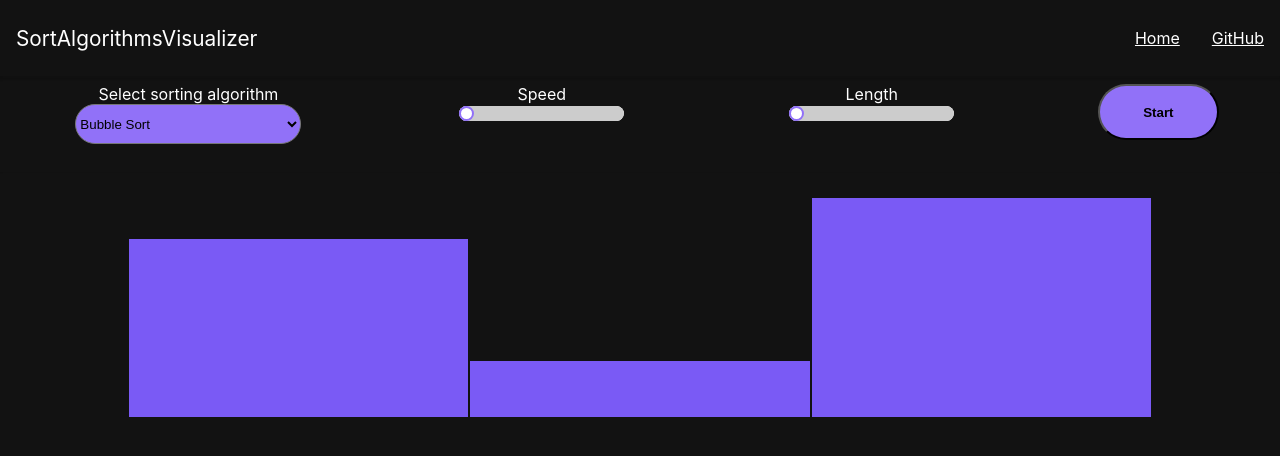
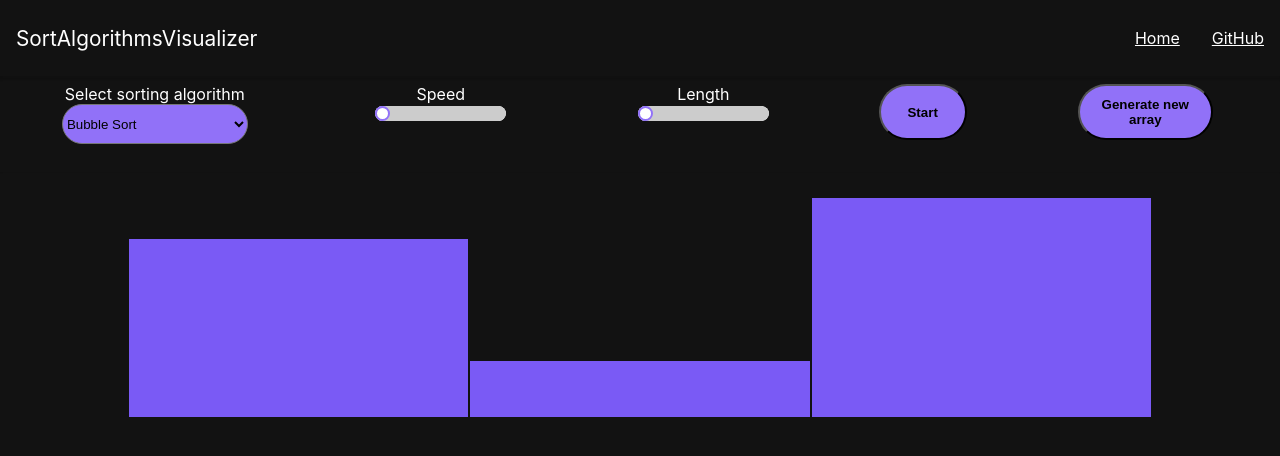
Before and after one commit to pasqualeorlando/sorting-algorithm-visualizer, a React (Create React App) app: page / in a window 1280 px wide. Shown: the top 456 px of the page. Built offline with nearby package versions, Linux system fonts and the light colour scheme.

Commit message:
Solved bug: buttons activate before animation was completed

```diff
--- a/src/App.js
+++ b/src/App.js
@@ -65,6 +65,7 @@ function App() {
         setArrayLength={setArrayLength}
         animationFinished={animationFinished}
         getAnimations={getAnimations}
+        generateNewArray={() => setArray(generateNewArray(arrayLength, height))}
       ></AlgoVisualizingSettings>
       <SortingVisualizer
         array={array}
--- a/src/components/AlgoVisualizingSettings/AlgoVisualizingSettings.jsx
+++ b/src/components/AlgoVisualizingSettings/AlgoVisualizingSettings.jsx
@@ -12,6 +12,7 @@ const AlgoVisualizingSettings = (props) => {
     setArrayLength,
     animationFinished,
     getAnimations,
+    generateNewArray,
   } = props;
 
   return (
@@ -78,6 +79,16 @@ const AlgoVisualizingSettings = (props) => {
           Start
         </button>
       </div>
+
+      <div>
+        <button
+          className="button"
+          disabled={!animationFinished}
+          onClick={() => generateNewArray()}
+        >
+          Generate new array
+        </button>
+      </div>
     </div>
   );
 };
--- a/src/components/SortingVisualizer/SortingVisualizer.jsx
+++ b/src/components/SortingVisualizer/SortingVisualizer.jsx
@@ -15,18 +15,20 @@ function SortingVisualizer(props) {
 
   const sortingFinishedAnimation = useCallback(async () => {
     const arrayBars = document.getElementsByClassName("arrayBar");
-
     for (let index = 0; index < arrayBars.length; index++) {
       setTimeout(() => {
         arrayBars[index].style.backgroundColor = "green";
       }, index * speed);
     }
-  }, []);
+    setTimeout(() => {
+      setAnimationFinished(() => true);
+    }, arrayBars.length * speed);
+  }, [speed]);
 
   const sortHelper = useCallback(async () => {
     await pause(1000);
 
-    setAnimationFinished((animationFinished) => !animationFinished);
+    setAnimationFinished(() => false);
 
     animations.forEach((animation, index) => {
       const [a, b, isSwap] = animation;
@@ -55,10 +57,15 @@ function SortingVisualizer(props) {
 
       setTimeout(async () => {
         await sortingFinishedAnimation();
-        setAnimationFinished((animationFinished) => !animationFinished);
-      }, animations.length * speed + 100);
+      }, animations.length * speed);
     });
-  }, [animations, setArray, sortingFinishedAnimation]);
+  }, [
+    animations,
+    setArray,
+    sortingFinishedAnimation,
+    speed,
+    setAnimationFinished,
+  ]);
 
   useEffect(() => {
     if (animations?.length !== 0) {
@@ -68,10 +75,12 @@ function SortingVisualizer(props) {
 
   useEffect(() => {
     const arrayBars = document.getElementsByClassName("arrayBar");
-    for (let index = 0; index < arrayBars.length; index++) {
-      arrayBars[index].style.backgroundColor = "#7a5af5";
+    if (animationFinished) {
+      for (let index = 0; index < arrayBars.length; index++) {
+        arrayBars[index].style.backgroundColor = "#7a5af5";
+      }
     }
-  }, [array.length, speed]);
+  }, [array, speed]);
 
   return (
     <div className="arrayContainer">
```
